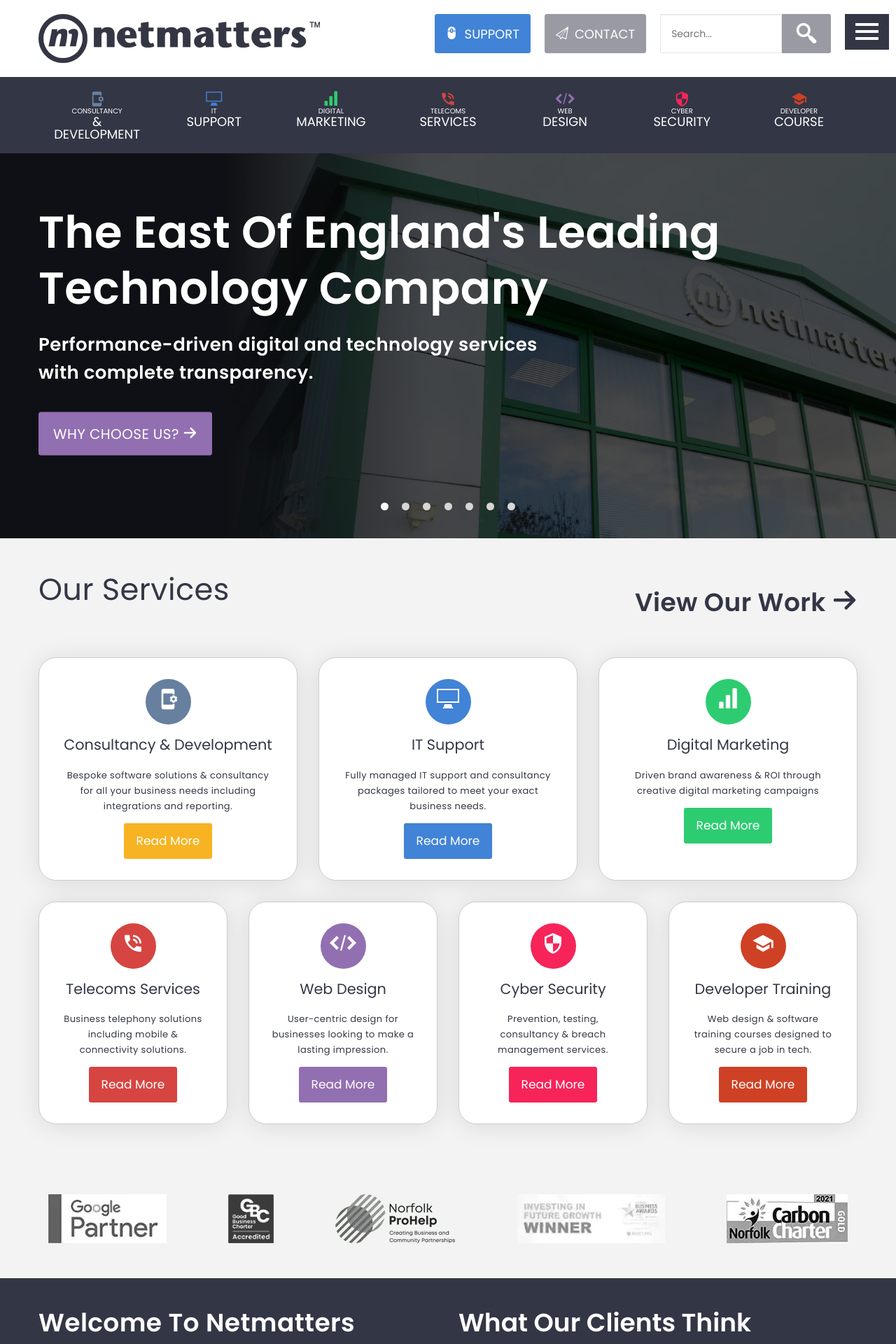
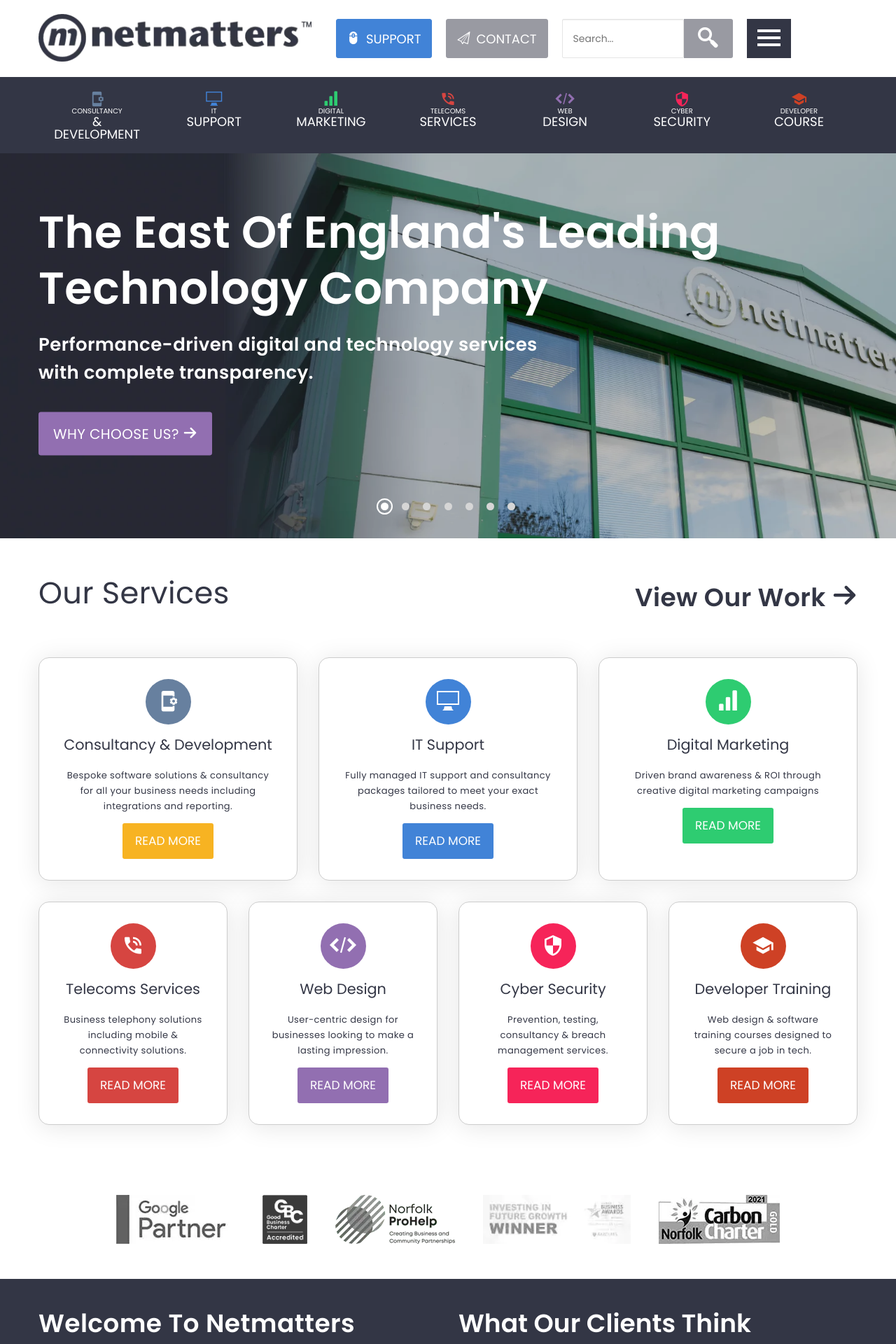
Before and after one commit to kieranmoody/Netmatters-Website-Copy, a PHP site: page / in a window 1280 px wide. Shown: the top 1920 px of the page at 70% size. Run offline with PHP 8.4, Linux system fonts and the light colour scheme; style sheets or scripts are compiled from the project's sources; some web fonts are replaced.

Commit message:
changes made based on feedback

```diff
--- a/css/styles.css
+++ b/css/styles.css
@@ -27,7 +27,7 @@
 
 /*Background colors*/
 body {
-  background-color: #f3f3f3;
+  background-color: #fff;
 }
 
 header,
@@ -425,6 +425,14 @@
   justify-content: space-between;
 }
 
+#header-floor {
+  position: relative;
+}
+
+.menu-tab {
+  position: relative;
+}
+
 /*Still Bar*/
 #still-bar {
   height: 550px;
@@ -533,10 +517,11 @@
 .holding {
   padding: 50px 0;
   display: flex;
-  justify-content: space-evenly;
+  justify-content: center;
   align-items: center;
   flex-wrap: wrap;
   overflow: inherit;
+  margin: auto;
 }
 
 .item {
@@ -583,15 +568,17 @@
   line-height: 1.875rem;
   font-size: 1.1rem;
   letter-spacing: 0.4px;
-}
-
-#citation p {
   color: #a3a8ac;
   font-weight: 600;
 }
 
 #welcome-positioning {
   padding: 0;
+}
+
+#header-buttons {
+  padding: 7px 15px;
+  float: right;
 }
 
 /*articles*/
@@ -999,6 +988,18 @@
   border: 2px solid white;
 }
 
+#owl-dot-active:after {
+  content: "";
+  position: relative;
+  display: block;
+  top: -8px;
+  left: -8px;
+  width: 23px;
+  height: 23px;
+  border-radius: 50%;
+  border: 2px solid #fff;
+}
+
 #owl-stage {
   position: absolute;
   z-index: 2;
@@ -1110,6 +1106,10 @@
   margin-top: 15px;
   color: #ce4125;
   font-size: 30px;
+}
+
+#services-holding [class^=icon-] {
+  line-height: 62px;
 }
 
 /*---------------Welcome to Netmatters Icons---------------*/
@@ -1344,6 +1350,7 @@
   color: white;
   box-shadow: none;
   display: inline-block;
+  text-transform: uppercase;
 }
 
 #consultancy .service-button {
@@ -1611,7 +1618,7 @@
 /*---------------Heading Headlines---------------*/
 .bottom-header-service {
   color: white;
-  position: relative;
+  position: static;
   display: block;
   padding: 19px 0 18px;
   text-transform: uppercase;
@@ -1648,16 +1655,17 @@
 /*---------------Service Headlines---------------*/
 #services h1 {
   font-size: 2.7rem;
-  margin-top: -13px;
+  margin-top: 0;
+  margin-bottom: -10px;
   color: #333645;
-  margin: 0;
   font-weight: 400;
   line-height: 1.1;
   letter-spacing: 0.4px;
 }
 
-#service-roof h3 {
+#service-roof h2 {
   display: none;
+  margin-left: 20px;
   margin-bottom: 28px;
   vertical-align: middle;
 }
@@ -1840,7 +1848,7 @@
   padding: 30px;
   margin-top: 30px;
   border: 1px solid rgb(204, 204, 204);
-  border-radius: 25px;
+  border-radius: 15px;
   box-shadow: 0 3px 35px rgba(0, 0, 0, 0.1);
   text-decoration: none;
   color: rgb(51, 54, 69);
@@ -2195,10 +2172,12 @@
     background-color: #999aa2;
     color: #fff;
     align-self: center;
+    line-height: normal;
   }
   #submit-hidden:hover {
     background-color: #84858f;
     border-color: #797a85;
+    cursor: pointer;
   }
   #menu-and-hidden {
     display: flex;
@@ -2233,7 +2215,11 @@
     display: block;
   }
   header #top-header #netmatters {
-    width: 50%;
+    width: 41.66666667%;
+    float: left;
+  }
+  #header-buttons {
+    width: 58.33333333%;
   }
   #bottom-header-update {
     display: block;
@@ -2247,6 +2233,27 @@
   }
   #top-header {
     padding: 20px 15px;
+  }
+}
+@media (min-width: 1260px) {
+  #it:hover .menu-tab:before,
+  #digital-marketing:hover .menu-tab:before,
+  #telecom-services:hover .menu-tab:before,
+  #web:hover .menu-tab:before,
+  #cyber-security:hover .menu-tab:before,
+  #developer-course:hover .menu-tab:before {
+    border-width: 35px 83.5px 0;
+    top: 162%;
+  }
+  #con-and-dev:hover .menu-tab:before {
+    border-width: 35px 83.5px 0;
+  }
+  header #top-header #netmatters {
+    width: 33.33333333%;
+    float: left;
+  }
+  #header-buttons {
+    width: 66.66666667%;
   }
 }
 /*Still-Bar*/
@@ -2287,31 +2294,33 @@
   .menu-positioning {
     width: 970px;
   }
-}
-@media (min-width: 992px) and (min-width: 1260px) {
+  #still-bar img {
+    opacity: 0.75;
+  }
+  #still-bar::before {
+    content: "";
+    position: absolute;
+    inset: 0;
+    background: linear-gradient(270deg, transparent 25%, rgba(0, 0, 0, 0.7));
+  }
+}
+@media (min-width: 1260px) {
   #overlay,
   .menu-positioning {
     width: 1200px;
   }
 }
-@media (min-width: 992px) and (min-width: 1415px) {
+@media (min-width: 1415px) {
   #still-bar img {
     width: 100%;
   }
 }
-@media (min-width: 992px) {
-  #still-bar img {
-    opacity: 0.3;
-    background: linear-gradient(270deg, transparent 25%, #000);
-  }
-}
 /*Services*/
 @media (min-width: 768px) {
-  #service-roof h3 {
+  #service-roof h2 {
     display: block;
     float: right;
     margin-left: 20px;
-    margin-top: 20px;
     font-size: 2.25rem;
     font-weight: 600;
     color: #333645;
@@ -2375,6 +2384,9 @@
     display: grid;
     grid-gap: 30px;
     grid-template-columns: 1fr 1fr 1fr 1fr;
+  }
+  #services h1 {
+    margin-top: 5px;
   }
 }
 /*Partners*/
--- a/index.html
+++ b/index.html
@@ -44,15 +44,12 @@
                     <div id="menu-and-hidden">
                         <div id="bottom-header-two">
                             <input placeholder="Search..." class="search-tray" id="search-hidden" name="keyword" type="text" value>
-                                <button type="submit" id="submit-hidden">
-                                <a href="#">
+                            <a href="#" id="submit-hidden">
                                 <span class="icon-magnifier">
                                 </span>
                             </a>
-                                </button>
                         </div>
-                            <div id="menu-placement">
-                                <button class="icon-menu">
+                        <button class="icon-menu" id="menu-placement">
                             <span class="menu-box">
                                 <span class="menu-pieces">
                                 </span>
@@ -61,16 +58,13 @@
                     </div>
                 </div>
             </div>
-                </div>
             <div id="header-floor">
                 <div id="bottom-header-one">
                     <input placeholder="Search..." class="search-tray" id="search-first" name="keyword" type="text" value>
-                        <button type="submit" id="submit-button">
-                            <a href="#">
+                    <a href="#" id="submit-button">
                         <span class="icon-magnifier">
                         </span>
                     </a>
-                        </button>
                 </div>
                     <div id="bottom-header-update">
                         <div id="header-tabs" class="container" >
@@ -499,13 +493,14 @@
                 </div>
             </div>
         </div>
-        </div>
     </header>
     <main>
         <!--Scroll Bar Section-->
         <section> <!--Scroll Bar-->
             <div id="still-bar">
+                <picture>
                 <img src="images/scrollbar1-still.jpg" alt="Image of the Netmatters building off in the distance">
+                </picture>
                 <div id="overlay">
                     <h1>The East Of England's Leading Technology Company</h1>
                     <div>
@@ -1034,9 +1026,11 @@
                 <div id="top-positioning">
                     <div id="top-section">
                         <div id="footer-logo">
+                            <picture>
                                 <source srcset="images/netmatters-logo-white.webp" type="image/webp">
                                 <source srcset="images/netmatters-logo-white.png" type="image/png">
                                 <img src="images/netmatters-logo-white.png" alt="The Netmatters logo in white">
+                            </picture>
                         </div>
                         <p>FOLLOW US ON:</p>
                         <!--Images for Facebook and LinkedIn-->
--- a/scss/_media-queries.scss
+++ b/scss/_media-queries.scss
@@ -33,10 +33,12 @@
         background-color: #999aa2;
         color: #fff;
         align-self: center;
+        line-height: normal;
     }
     #submit-hidden:hover {
         background-color: #84858f;
         border-color: #797a85;
+        cursor: pointer;
     }
 
     #menu-and-hidden {
@@ -67,6 +69,9 @@
     #search-hidden {
         display: none;
     }
+    #submit-hidden {
+        border-radius: 3px;
+    }
 }
 
 @media (min-width: 992px) {
@@ -78,7 +83,12 @@
     }
 
     header #top-header #netmatters {
-        width: 50%;
+        width: 41.66666667%;
+        float: left;
+    }
+
+    #header-buttons {
+        width: 58.33333333%;;
     }
 
     #bottom-header-update {
@@ -99,6 +109,27 @@
     }
 }
 
+@media (min-width: 1260px) {
+    #it:hover .menu-tab:before,
+    #digital-marketing:hover .menu-tab:before,
+    #telecom-services:hover .menu-tab:before,
+    #web:hover .menu-tab:before,
+    #cyber-security:hover .menu-tab:before,
+    #developer-course:hover .menu-tab:before   {
+        border-width: 35px 83.5px 0;
+        top: 162%;
+    }
+    #con-and-dev:hover .menu-tab:before {
+        border-width: 35px 83.5px 0;
+    }
+    header #top-header #netmatters {
+        width: 33.33333333%;
+        float: left;
+    }
+    #header-buttons {
+        width: 66.66666667%;
+    }
+}
 
 /*Still-Bar*/
 @media (max-width: 991px) {
@@ -141,6 +172,16 @@
     .menu-positioning {
         width: 970px;
     }
+    #still-bar img {
+        opacity: 0.75;
+    }
+    #still-bar::before {
+        content: "";
+        position: absolute;
+        inset: 0;
+        background: linear-gradient(270deg, transparent 25%, rgba(0,0,0,.7));
+    }
+}
 
 @media (min-width:1260px) {
     #overlay,
@@ -154,20 +195,14 @@
         width: 100%;
     }
 }
-    #still-bar img {
-        opacity: 0.3;
-        background: linear-gradient(270deg, transparent 25%, #000);
-    }
-}
 
 /*Services*/
 
 @media (min-width: 768px) {
-    #service-roof h3 {
+    #service-roof h2 {
         display: block;
         float: right;
         margin-left: 20px;
-        margin-top: 20px;
         font-size: 2.25rem;
         font-weight: 600;
         color: #333645;
@@ -244,6 +279,10 @@
         display: grid;
         grid-gap: 30px;
         grid-template-columns: 1fr 1fr 1fr 1fr;
+    }
+
+    #services h1 {
+        margin-top: 5px;
     }
 }
 
--- a/scss/layout/_container.scss
+++ b/scss/layout/_container.scss
@@ -38,6 +38,14 @@
 #header-tabs {
     display: flex;
     justify-content: space-between;
+}
+
+#header-floor {
+    position: relative;
+}
+
+.menu-tab {
+    position: relative;
 }
 
 /*Still Bar*/
@@ -152,10 +136,11 @@
 .holding {
     padding: 50px 0;
     display: flex;
-    justify-content: space-evenly;
+    justify-content: center;
     align-items: center;
     flex-wrap: wrap;
     overflow: inherit;
+    margin:auto
 }
 
 .item {
@@ -203,15 +188,17 @@
     line-height: 1.875rem;
     font-size: 1.1rem;
     letter-spacing: 0.4px;
-}
-
-#citation p {
     color: #a3a8ac;
     font-weight:600;
 }
 
 #welcome-positioning {
     padding: 0;
+}
+
+#header-buttons {
+    padding: 7px 15px;
+    float: right;
 }
 /*articles*/
 
--- a/scss/modules/_buttons.scss
+++ b/scss/modules/_buttons.scss
@@ -61,6 +66,7 @@
     color: white;
     box-shadow: none;
     display: inline-block;
+    text-transform: uppercase;
 }
 
 #consultancy .service-button {
--- a/scss/modules/_headlines.scss
+++ b/scss/modules/_headlines.scss
@@ -2,7 +2,7 @@
 
 .bottom-header-service {
     color: white;
-    position: relative;
+    position: static;
     display: block;
     padding: 19px 0 18px;
     text-transform: uppercase;
@@ -41,16 +41,17 @@
 
 #services h1 {
     font-size: 2.7rem;
-    margin-top: -13px;
+    margin-top: 0;
+    margin-bottom: -10px;
     color: #333645;
-    margin: 0;
     font-weight: 400;
     line-height: 1.1;
     letter-spacing: 0.4px;
 }
 
-#service-roof h3 {
+#service-roof h2 {
     display: none;
+    margin-left: 20px;
     margin-bottom: 28px;
     vertical-align: middle;
 }
@@ -133,7 +134,7 @@
     letter-spacing: 0.4px;
 }
 
-.article-desc h5 {
+.article-desc h4 {
     font-size: 1rem;
     line-height: 1.5rem;
     margin-top: 0;
@@ -148,7 +149,7 @@
     font-weight: 600;
 }
 
-#job .article-desc h5 {
+#job .article-desc h4 {
     color: #4183d7;
 }
 
@@ -164,12 +165,12 @@
     color: #333645;
 }
 
-#view-all h6 {
+#view-all h5 {
     margin: 0 0 15px;
     display: block;
 }
 
-#view-all h6 a:hover {
+#view-all h5 a:hover {
     text-decoration: underline;
 }
 
@@ -206,7 +207,7 @@
     letter-spacing: 0.4px;
 }
 
-footer .footer-menu h6 {
+footer .footer-menu h4 {
     font-size: 1rem;
     margin: 0 0 26px;
     font-weight: 400;
--- a/scss/modules/_icons.scss
+++ b/scss/modules/_icons.scss
@@ -47,6 +47,7 @@
 
 .icon-menu:hover {
     background-color: rgb(36, 35, 35);
+    box-shadow: 0 3px 35px rgba(0,0,0,.1);
 }
 
 .menu-box {
@@ -99,7 +100,7 @@
     line-height: 45px
 }
 
-header #header-floor #bottom-header-one button {
+header #header-floor #bottom-header-one #submit-button {
     background: none;
     border: none;
     color: #333645;
@@ -109,6 +110,7 @@
     font-size: 20px;
     outline: none;
     font-weight: 400;
+    padding: 1px 6px;
 }
 
 .icon-magnifier {
@@ -212,6 +214,18 @@
         border: 2px solid white;
     }
 
+    #owl-dot-active:after {
+        content: "";
+        position: relative;
+        display: block;
+        top: -8px;
+        left: -8px;
+        width: 23px;
+        height: 23px;
+        border-radius: 50%;
+        border: 2px solid #fff;
+    }
+
     #owl-stage {
     position: absolute;
     z-index: 2;
@@ -291,11 +305,6 @@
     font-size: 30px;
 }
 
-#web-design:hover {
-    background-color: #926fb1;
-    color: white;
-}
-
 #web-design:hover .icons {
     background-color: white;
 }
@@ -326,6 +335,10 @@
     font-size: 30px;
 }
 
+#services-holding [class^="icon-"] {
+    line-height: 62px;
+}
+
 /*---------------Welcome to Netmatters Icons---------------*/
 
 #five-stars span {
--- a/scss/modules/_img.scss
+++ b/scss/modules/_img.scss
@@ -98,6 +98,8 @@
 
 .footnote .logo img {
     max-width: 47px;
+    border-radius: 50%;
+    overflow: hidden;
 }
 
 .footnote .author {
--- a/scss/modules/_nav.scss
+++ b/scss/modules/_nav.scss
@@ -24,7 +24,7 @@
     padding: 30px;
     margin-top: 30px;
     border: 1px solid rgb(204,204,204);
-    border-radius: 25px;
+    border-radius: 15px;
     box-shadow: 0 3px 35px rgba(0, 0, 0, 0.1);
     text-decoration: none;
     color: rgb(51, 54, 69);
--- a/scss/modules/_navbar.scss
+++ b/scss/modules/_navbar.scss
@@ -154,45 +152,23 @@
 
 .dropdown-menu {
     display: none;
-    margin: 0;
     position: absolute;
     top: 100%;
-    left: 0;
-    min-width: 100vw;
-    z-index: 10;
-    padding-top: 50px;
-    padding-bottom: 50px;
+    width: 100vw;
     text-transform: capitalize;
+    left: 50%;
+    transform: translateX(-50%);
+    padding: 50px 0;
+    z-index: 5;
 }
 
 
-#con-and-dev .dropdown-menu {
-    left: -17px;
-}
 
-#it .dropdown-menu {
-    left: calc(-100% - 17px);
-}
 
-#digital-marketing .dropdown-menu {
-    left: calc(-200% - 17px);
-}
 
-#telecom-services .dropdown-menu {
-    left: calc(-300% - 17px);
-}
 
-#web .dropdown-menu {
-    left: calc(-400% - 17px);
-}
 
-#cyber-security .dropdown-menu {
-    left: calc(-500% - 17px);
-}
 
-#developer-course .dropdown-menu {
-    left: calc(-600% - 17px);
-}
 
 #con-and-dev .dropdown-menu {
     background-color: #526781;
--- a/scss/utilities/_index.scss
+++ b/scss/utilities/_index.scss
@@ -1,2 +1,4 @@
 @use "variables";
 @forward "variables";
+@use "mixins";
+@forward "mixins";
--- a/scss/utilities/_mixins.scss
+++ b/scss/utilities/_mixins.scss
@@ -0,0 +1,30 @@
+@mixin welcome-buttons {
+    padding: 10px 30px;
+    font-size: 20px;
+    border-radius: 6px;
+    color: white;
+    height: auto;
+    border: 0px;
+    display: inline-block;
+}
+
+@mixin client-buttons {
+    color: #fff;
+    height: auto;
+    line-height: 35px;
+    padding: 5px 15px;
+    text-transform: uppercase;
+    border-radius: 3px;
+    white-space: normal;
+    font-weight: 400;
+    text-align: center;
+    vertical-align: middle;
+    background-image: none;
+    border: 1px solid transparent;
+    margin-bottom: 0;
+    margin-top: 11px;
+    font-size: 16px;
+    display: flex;
+    justify-content: center;
+    letter-spacing: 0.4px;
+}
--- a/scss/utilities/_variables.scss
+++ b/scss/utilities/_variables.scss
@@ -1,7 +1,7 @@
 
 /*colors*/
 
-$background-color: #f3f3f3;
+$background-color: #fff;
 
 $background-base-color: #fff;
 
```
Also changed, not shown: other parts of css/styles.css (+56 -105 lines), other parts of index.html (+18 -21 lines), other parts of scss/layout/_container.scss (+5 -29 lines), other parts of scss/modules/_buttons.scss (+11 -69 lines), other parts of scss/modules/_navbar.scss (+13 -15 lines), 1 other file. Lines whose indentation alone changed are shown as unchanged.
